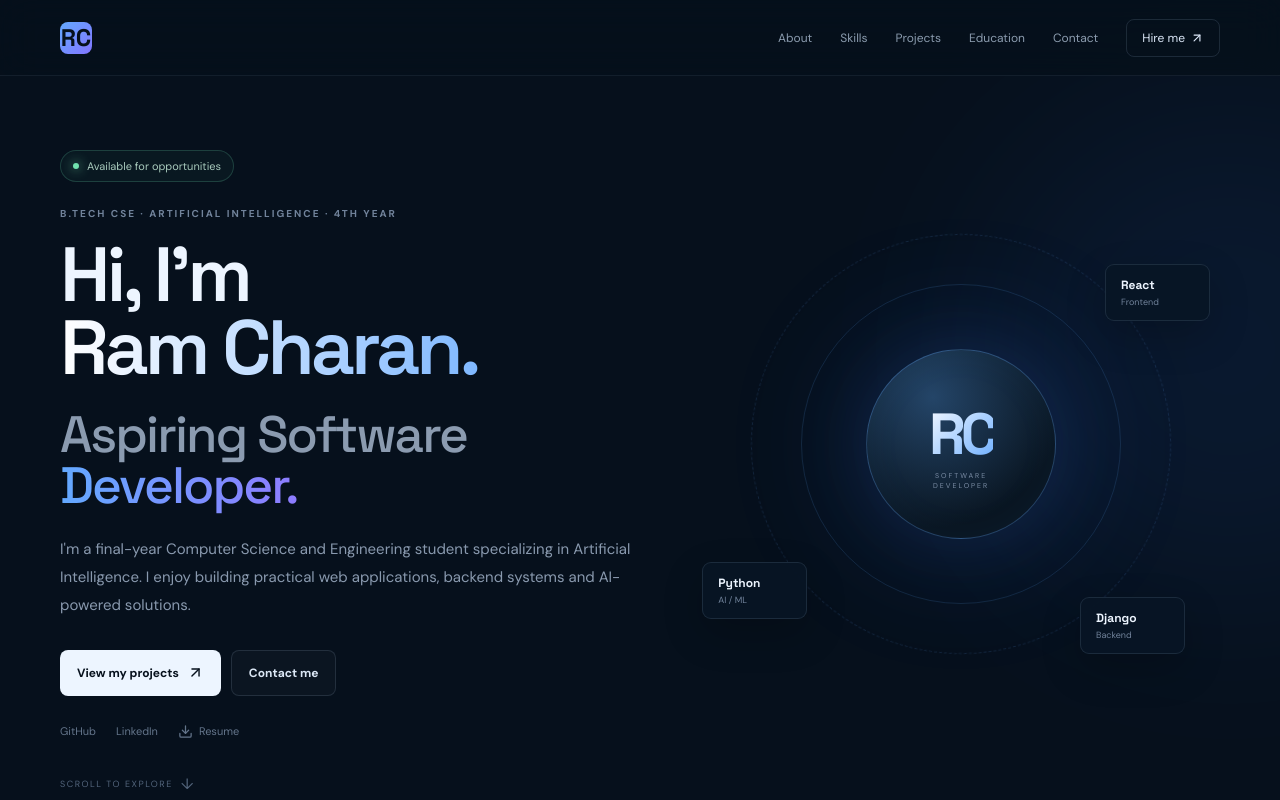
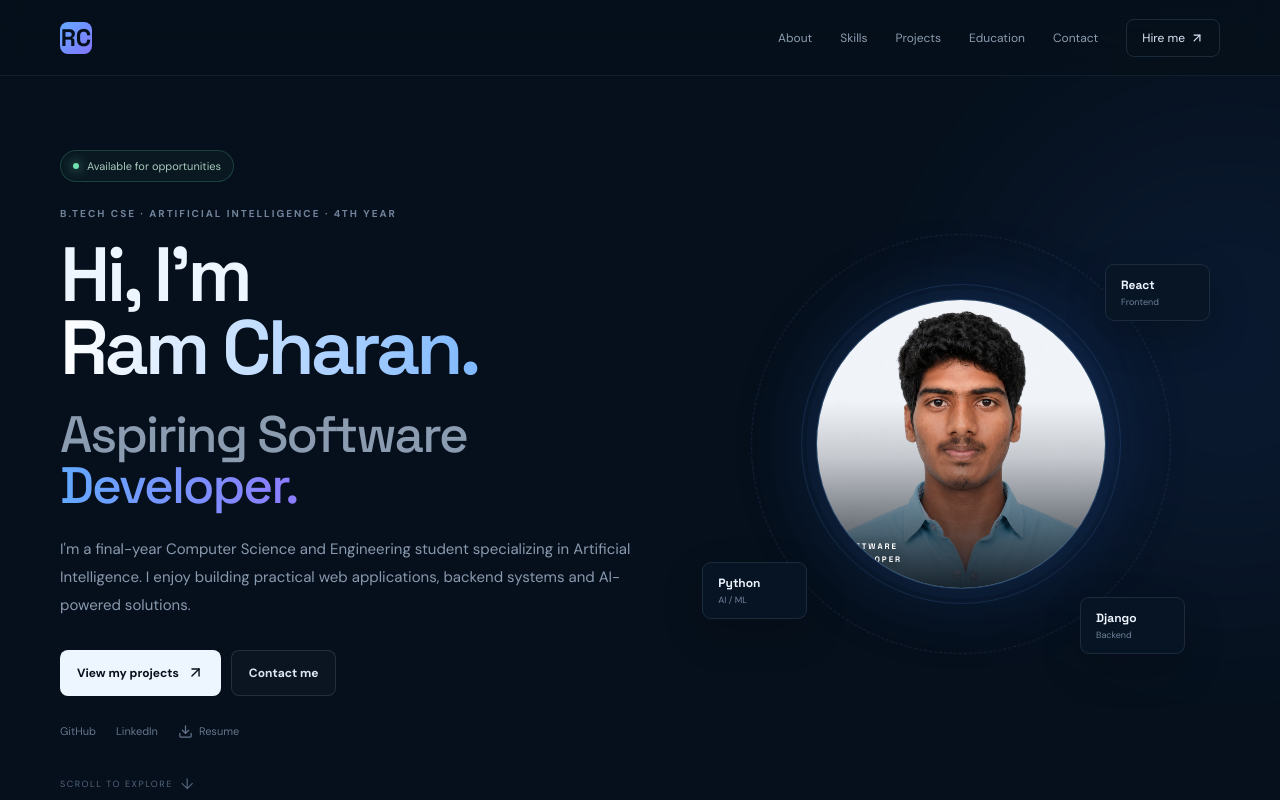
Before and after one commit to ramcharan-mekalacheruvu/Portfolio-react, a React app: page / in a window 1280 px wide. Shown: the top 800 px of the page. Built offline with nearby package versions, Linux system fonts and the light colour scheme; the HTML template or start-up script is replaced by a standard one.

Commit message:
Add profile image to hero section

```diff
--- a/src/components/Hero.css
+++ b/src/components/Hero.css
@@ -6,12 +6,15 @@
   position: relative;
 
   display: flex;
+
   align-items: center;
 
   overflow: hidden;
 }
 
-/* BACKGROUND GLOW */
+/* =========================
+   BACKGROUND GLOW
+========================= */
 
 .hero::before {
   content: "";
@@ -55,15 +58,19 @@
 
 .hero-content {
   position: relative;
+
   z-index: 2;
 }
 
-/* AVAILABILITY */
+/* =========================
+   AVAILABILITY
+========================= */
 
 .availability {
   width: fit-content;
 
   display: flex;
+
   align-items: center;
 
   gap: 8px;
@@ -83,6 +90,7 @@
 
 .availability span {
   width: 6px;
+
   height: 6px;
 
   border-radius: 50%;
@@ -92,7 +100,9 @@
   box-shadow: 0 0 12px #71e2ae;
 }
 
-/* LABEL */
+/* =========================
+   LABEL
+========================= */
 
 .hero-label {
   margin-top: 25px;
@@ -108,7 +118,9 @@
   text-transform: uppercase;
 }
 
-/* MAIN HEADING */
+/* =========================
+   MAIN HEADING
+========================= */
 
 .hero h1 {
   margin-top: 18px;
@@ -138,7 +150,9 @@
   -webkit-background-clip: text;
 }
 
-/* SUB HEADING */
+/* =========================
+   SUB HEADING
+========================= */
 
 .hero h2 {
   margin-top: 25px;
@@ -172,7 +186,9 @@
   -webkit-background-clip: text;
 }
 
-/* DESCRIPTION */
+/* =========================
+   DESCRIPTION
+========================= */
 
 .hero-description {
   max-width: 650px;
@@ -282,6 +298,8 @@
 
   font-size: 11px;
 
+  text-decoration: none;
+
   transition: color 0.2s ease;
 }
 
@@ -303,7 +321,9 @@
   place-items: center;
 }
 
-/* ORBITS */
+/* =========================
+   ORBITS
+========================= */
 
 .hero-orbit {
   position: absolute;
@@ -311,20 +331,25 @@
   border-radius: 50%;
 
   border: 1px solid rgba(99, 169, 255, 0.14);
+
+  pointer-events: none;
 }
 
 .orbit-one {
   width: 320px;
+
   height: 320px;
 }
 
 .orbit-two {
   width: 420px;
+
   height: 420px;
 
   border-style: dashed;
 
-  animation: rotateOrbit 30s linear infinite;
+  animation:
+    rotateOrbit 30s linear infinite;
 }
 
 @keyframes rotateOrbit {
@@ -337,12 +362,15 @@
   }
 }
 
-/* GLOW */
+/* =========================
+   GLOW
+========================= */
 
 .hero-glow {
   position: absolute;
 
   width: 230px;
+
   height: 230px;
 
   border-radius: 50%;
@@ -352,72 +380,124 @@
   opacity: 0.13;
 
   filter: blur(70px);
+
+  pointer-events: none;
 }
 
-/* PROFILE */
+/* =========================
+   PROFILE IMAGE
+========================= */
 
 .profile-circle {
   position: relative;
 
-  width: 190px;
-  height: 190px;
+  width: 290px;
+
+  height: 290px;
 
   border-radius: 50%;
+
+  overflow: hidden;
+
+  display: flex;
+
+  align-items: center;
+
+  justify-content: center;
+
+  background: #091521;
+
+  border: 1px solid rgba(99, 169, 255, 0.35);
+
+  box-shadow:
+    0 0 80px rgba(73, 132, 255, 0.14),
+    0 0 0 10px rgba(99, 169, 255, 0.025),
+    inset 0 0 40px rgba(99, 169, 255, 0.04);
+
+  z-index: 2;
+}
+
+/* ACTUAL PHOTO */
+
+.profile-image {
+  width: 100%;
+
+  height: 100%;
+
+  display: block;
+
+  object-fit: cover;
+
+  object-position: center top;
+
+  filter: saturate(0.92);
+
+  transform: scale(1.01);
+
+  transition:
+    transform 0.5s ease,
+    filter 0.5s ease;
+}
+
+.profile-circle:hover .profile-image {
+  transform: scale(1.05);
+
+  filter: saturate(1);
+}
+
+/* DARK GRADIENT OVER PHOTO */
+
+.profile-overlay {
+  position: absolute;
+
+  inset: 0;
+
+  background:
+    linear-gradient(
+      to bottom,
+      rgba(3, 10, 18, 0.02) 35%,
+      rgba(3, 10, 18, 0.2) 55%,
+      rgba(3, 10, 18, 0.88) 100%
+    );
+
+  pointer-events: none;
+
+  z-index: 1;
+}
+
+/* PHOTO LABEL */
+
+.profile-label {
+  position: absolute;
+
+  left: 24px;
+
+  bottom: 23px;
 
   display: flex;
 
   flex-direction: column;
 
-  align-items: center;
-
-  justify-content: center;
-
-  background:
-    radial-gradient(
-      circle at 35% 25%,
-      #244568,
-      #091521 70%
-    );
-
-  border: 1px solid rgba(99, 169, 255, 0.3);
-
-  box-shadow:
-    0 0 80px rgba(73, 132, 255, 0.12),
-    inset 0 0 40px rgba(99, 169, 255, 0.04);
+  gap: 2px;
 
   z-index: 2;
 }
 
-.profile-initials {
+.profile-label span {
+  color: #ffffff;
+
   font-family: "Space Grotesk", sans-serif;
 
-  font-size: 58px;
+  font-size: 8px;
 
   font-weight: 700;
 
-  letter-spacing: -5px;
-
-  background: linear-gradient(
-    135deg,
-    #ffffff,
-    #63a9ff
-  );
-
-  color: transparent;
-
-  background-clip: text;
-
-  -webkit-background-clip: text;
-}
-
-.profile-circle span {
-  font-size: 7px;
-
   letter-spacing: 2px;
 
-  color: #7c8ea6;
+  line-height: 1.4;
 
-  line-height: 1.5;
+  text-shadow:
+    0 2px 10px rgba(0, 0, 0, 0.6);
 }
 
 /* =========================
@@ -449,12 +529,24 @@
   flex-direction: column;
 
   gap: 3px;
+
+  transition:
+    transform 0.25s ease,
+    border-color 0.25s ease;
+}
+
+.floating-card:hover {
+  transform: translateY(-4px);
+
+  border-color: rgba(99, 169, 255, 0.25);
 }
 
 .floating-card strong {
   font-family: "Space Grotesk", sans-serif;
 
   font-size: 12px;
+
+  color: #edf5ff;
 }
 
 .floating-card small {
@@ -463,18 +555,23 @@
   font-size: 9px;
 }
 
+/* CARD POSITIONS */
+
 .card-one {
   top: 70px;
+
   right: 10px;
 }
 
 .card-two {
   bottom: 75px;
+
   left: 0;
 }
 
 .card-three {
   bottom: 40px;
+
   right: 35px;
 }
 
@@ -524,6 +621,7 @@
 @media (max-width: 800px) {
   .hero {
     padding-top: 130px;
+
     padding-bottom: 100px;
   }
 
@@ -538,9 +636,15 @@
   }
 
   .hero-visual {
-    height: 380px;
+    height: 400px;
 
-    transform: scale(0.8);
+    transform: scale(0.82);
+  }
+
+  .profile-circle {
+    width: 280px;
+
+    height: 280px;
   }
 
   .hero-scroll {
@@ -576,8 +680,34 @@
   }
 
   .hero-visual {
-    margin-top: -30px;
+    height: 350px;
+
+    margin-top: -20px;
 
     transform: scale(0.68);
   }
+
+  .profile-circle {
+    width: 280px;
+
+    height: 280px;
+  }
 }
+
+/* =========================
+   SMALL MOBILE
+========================= */
+
+@media (max-width: 380px) {
+  .hero-visual {
+    transform: scale(0.58);
+
+    margin-top: -35px;
+  }
+
+  .profile-circle {
+    width: 270px;
+
+    height: 270px;
+  }
+}
--- a/src/components/Hero.jsx
+++ b/src/components/Hero.jsx
@@ -118,16 +118,26 @@ function Hero() {
 
           <div className="hero-glow"></div>
 
+          {/* PROFILE IMAGE */}
+
           <div className="profile-circle">
 
-            <div className="profile-initials">
-              RC
+            <img
+              src="/images/Profile1.jpeg"
+              alt="Ram Charan"
+              className="profile-image"
+            />
+
+            <div className="profile-overlay"></div>
+
+            <div className="profile-label">
+              <span>SOFTWARE</span>
+              <span>DEVELOPER</span>
             </div>
 
-            <span>SOFTWARE</span>
-            <span>DEVELOPER</span>
+          </div>
 
-          </div>
+          {/* FLOATING CARDS */}
 
           <div className="floating-card card-one">
             <strong>React</strong>
@@ -148,6 +158,8 @@ function Hero() {
 
       </div>
 
+      {/* SCROLL */}
+
       <button
         className="hero-scroll"
         onClick={() =>
```
Also changed, not shown: public/images/Profile1.jpeg (added).
